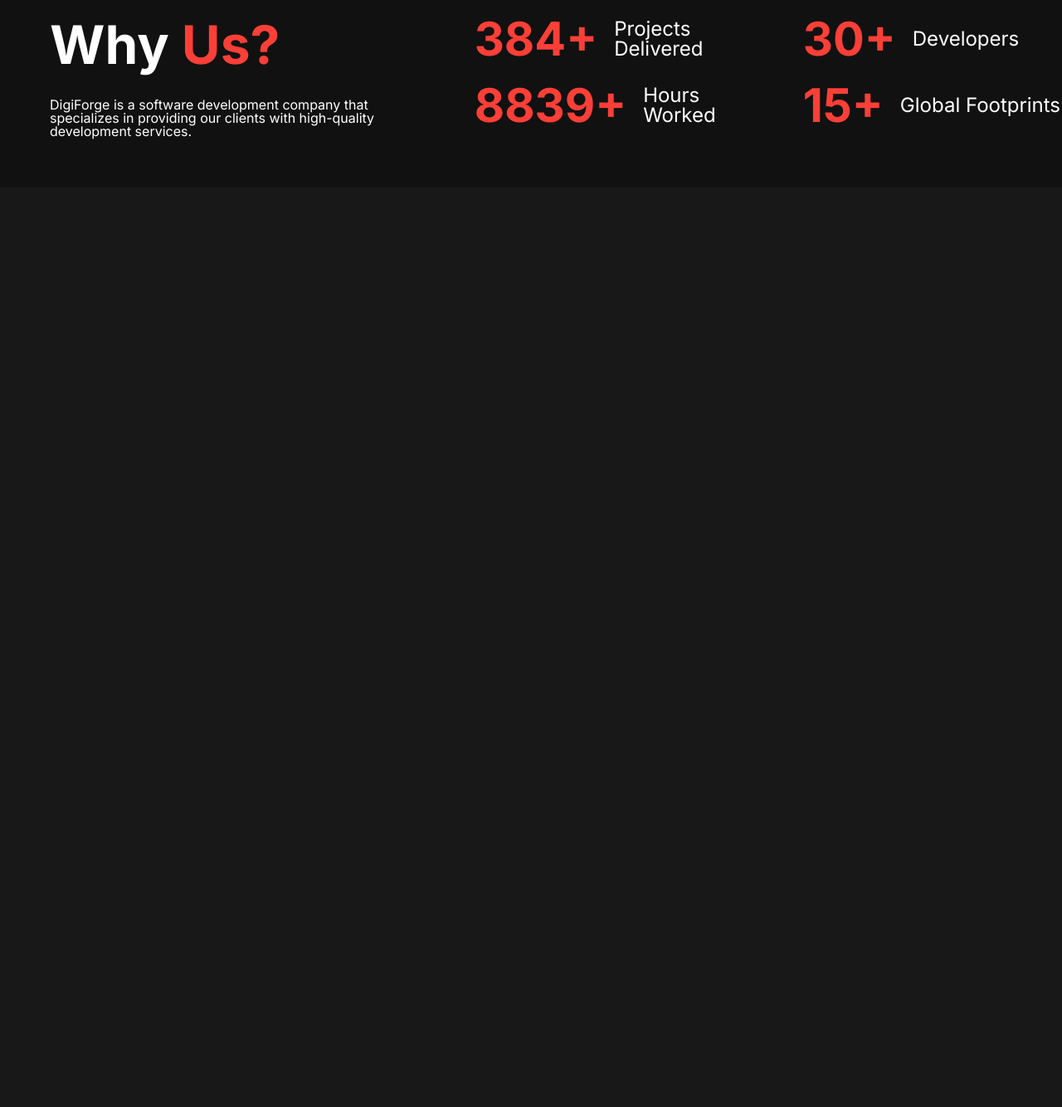
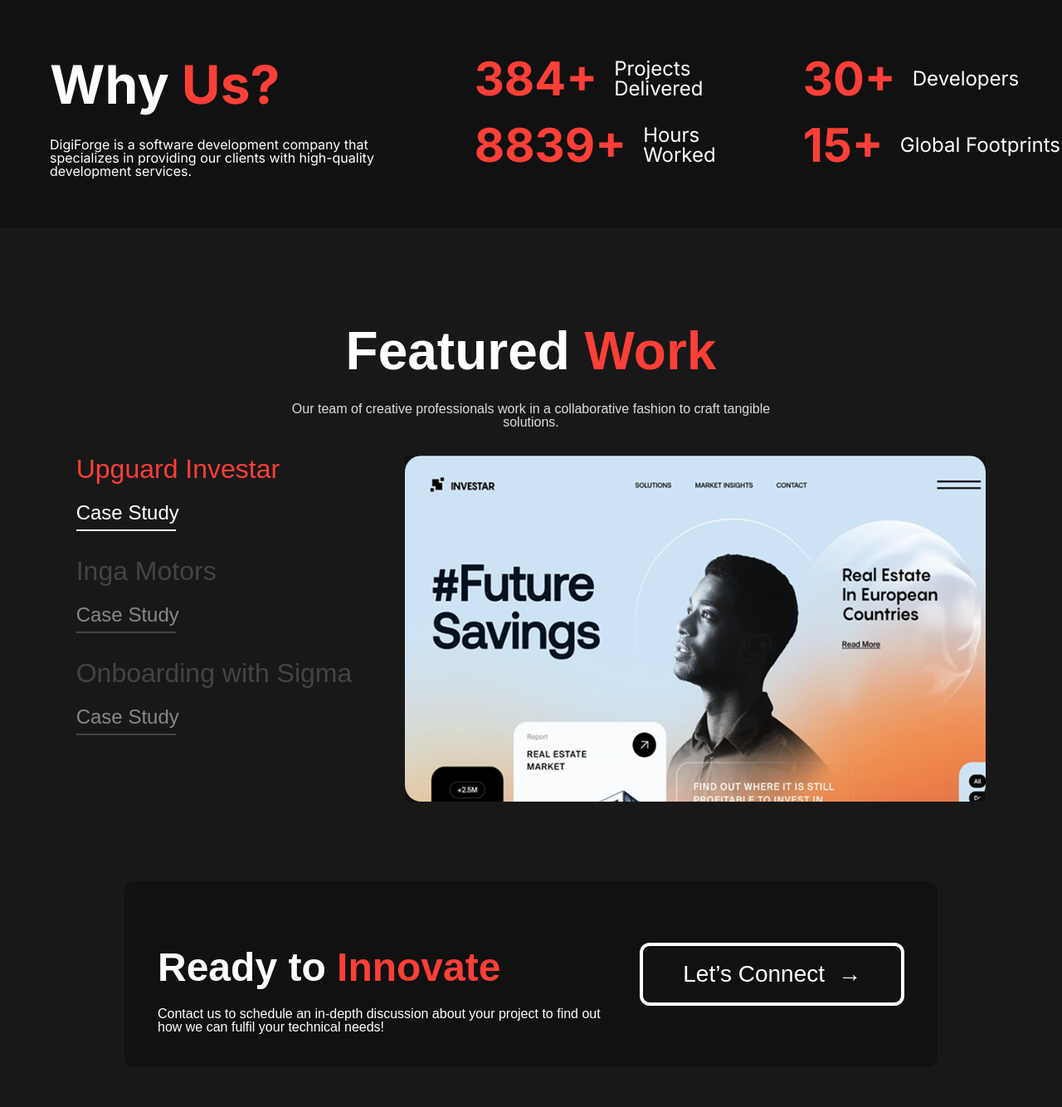
Before and after one commit to JoaoGElvas/DesafioAtena.io, a website: page index.html in a window 1280 px wide. Shown: the part 1404-2738 px from the top of the page at 83% size. Before the commit the page ends 1630 px from the top, so only its background shows below. Drawn offline with nearby package versions, Linux system fonts and the light colour scheme; files that its build step writes are made by us from their sources.

Commit message:
feat: add featured work section with interactivity and new styles

```diff
--- a/index.html
+++ b/index.html
@@ -54,6 +54,8 @@
           <img src="./assets/hero.png" alt="Hero Reference" />
         </div>
       </main>
+      <!-- Espaço entre botão e clientes -->
+      <div style="height: 48px"></div>
       <!-- Clients Bar Section -->
       <div class="clients-bar">
         <img src="./assets/logos/fiverr.png" alt="Fiverr" />
@@ -173,6 +175,59 @@
           </div>
         </div>
       </section>
+
+      <!-- Featured Work Section -->
+      <section class="featured-section">
+        <div class="featured-header">
+          <h2 class="featured-title">Featured <span>Work</span></h2>
+          <p class="featured-desc">
+            Our team of creative professionals work in a collaborative fashion
+            to craft tangible solutions.
+          </p>
+        </div>
+        <div class="featured-content">
+          <div class="featured-list">
+            <div class="featured-item active">
+              <span class="featured-item-title">Upguard Investar</span>
+              <span class="featured-item-type">Case Study</span>
+              <span class="featured-item-underline"></span>
+            </div>
+            <div class="featured-item">
+              <span class="featured-item-title">Inga Motors</span>
+              <span class="featured-item-type">Case Study</span>
+              <span class="featured-item-underline"></span>
+            </div>
+            <div class="featured-item">
+              <span class="featured-item-title">Onboarding with Sigma</span>
+              <span class="featured-item-type">Case Study</span>
+              <span class="featured-item-underline"></span>
+            </div>
+          </div>
+          <div class="featured-image">
+            <img
+              src="./assets/investar.png"
+              alt="Upguard Investar Case Study"
+            />
+          </div>
+        </div>
+      </section>
+
+      <!-- Ready to Innovate Section -->
+      <section class="ready-section">
+        <div class="ready-container">
+          <div class="ready-content">
+            <h2 class="ready-title">Ready to <span>Innovate</span></h2>
+            <p class="ready-desc">
+              Contact us to schedule an in-depth discussion about your project
+              to find out how we can fulfil your technical needs!
+            </p>
+          </div>
+          <button class="ready-btn">
+            Let’s Connect
+            <span style="font-size: 28px; line-height: 0">&rarr;</span>
+          </button>
+        </div>
+      </section>
     </div>
     <script src="./js/main.js"></script>
   </body>
--- a/js/main.js
+++ b/js/main.js
@@ -39,3 +39,35 @@
     btnTop.classList.remove("visible");
   }
 });
+
+// Featured Work interatividade
+const featuredItems = document.querySelectorAll(".featured-item");
+const featuredImage = document.querySelector(".featured-image img");
+const images = [
+  "./assets/investar.png",
+  "./assets/inga.jpg",
+  "./assets/sigma.jpg",
+];
+
+let activeIdx = 0;
+
+function setActive(idx) {
+  featuredItems.forEach((el, i) => {
+    if (i === idx) {
+      el.classList.add("active");
+    } else {
+      el.classList.remove("active");
+    }
+  });
+  featuredImage.src = images[idx];
+  activeIdx = idx;
+}
+
+featuredItems.forEach((item, idx) => {
+  item.addEventListener("click", () => {
+    setActive(idx);
+  });
+});
+
+// Inicializa o primeiro como ativo
+setActive(0);
--- /dev/null
+++ b/scss/_featured.scss
@@ -0,0 +1,192 @@
+.featured-item {
+  cursor: pointer;
+  transition: color 0.2s;
+}
+.featured-item:hover {
+  color: $main-red;
+}
+.featured-item:hover .featured-item-type {
+  color: $main-white;
+}
+.featured-item:hover .featured-item-underline {
+  background: $main-white;
+}
+.featured-item.active {
+  color: #444;
+}
+.featured-item.active .featured-item-type {
+  color: #888;
+}
+.featured-item.active .featured-item-underline {
+  background: #444;
+}
+.featured-content {
+  display: flex;
+  flex-direction: row;
+  justify-content: center;
+  align-items: flex-start;
+  gap: 64px;
+  width: 100%;
+  max-width: 1200px;
+  margin: 0 auto;
+  background-color: #181818;
+}
+.featured-list {
+  display: flex;
+  flex-direction: column;
+  gap: 32px;
+  min-width: 220px;
+}
+.featured-item {
+  color: #444;
+  font-family: "Poppins", Arial, sans-serif;
+  font-size: 32px;
+  font-weight: 600;
+  margin-bottom: 0;
+}
+.featured-item-title {
+  display: block;
+  font-family: "Poppins", Arial, sans-serif;
+  font-size: 32px;
+  font-weight: 500;
+  line-height: 100%;
+  letter-spacing: 0;
+  margin-bottom: 25px;
+}
+.featured-item-type {
+  display: block;
+  font-family: "Poppins", Arial, sans-serif;
+  font-size: 24px;
+  font-weight: 400;
+  line-height: 100%;
+  letter-spacing: 0;
+  color: #888;
+  margin-bottom: 8px;
+  opacity: 1;
+}
+.featured-item-underline {
+  display: block;
+  width: 120px;
+  height: 2px;
+  background: #444;
+  margin-top: 4px;
+}
+.featured-item.active {
+  color: $main-red;
+}
+.featured-item.active .featured-item-type {
+  color: $main-white;
+}
+.featured-item.active .featured-item-underline {
+  background: $main-white;
+}
+// Featured Work Section
+.featured-section {
+  width: 100%;
+  background: #181818;
+  padding: 64px 0 48px 0;
+  display: flex;
+  flex-direction: column;
+  align-items: center;
+}
+.featured-header {
+  text-align: center;
+  margin-bottom: 32px;
+  max-width: 600px;
+  margin-left: auto;
+  margin-right: auto;
+}
+.featured-title {
+  font-family: "Poppins", Arial, sans-serif;
+  font-size: 64px;
+  font-weight: 700;
+  color: $main-white;
+  line-height: 100%;
+  letter-spacing: 0;
+  margin-bottom: 30px;
+}
+.featured-title span {
+  color: $main-red;
+  font-weight: 700;
+}
+.featured-desc {
+  font-family: "Poppins", Arial, sans-serif;
+  font-size: 16px;
+  font-weight: 400;
+  color: $main-white;
+  opacity: 0.85;
+  margin-bottom: 0;
+  line-height: 100%;
+  letter-spacing: 0;
+  text-align: center;
+  vertical-align: middle;
+  max-width: 600px;
+  margin-left: auto;
+  margin-right: auto;
+}
+.featured-content {
+  display: flex;
+  flex-direction: row;
+  justify-content: center;
+  align-items: flex-start;
+  gap: 64px;
+  width: 100%;
+  max-width: 1200px;
+}
+.featured-list {
+  display: flex;
+  flex-direction: column;
+  justify-content: flex-start;
+  align-items: flex-start;
+  min-width: 320px;
+  gap: 32px;
+}
+.featured-title {
+  font-family: "Poppins", Arial, sans-serif;
+  font-size: 64px;
+  font-weight: 700;
+  color: $main-white;
+  line-height: 100%;
+  letter-spacing: 0;
+  text-align: center;
+}
+.featured-title span {
+  color: $main-red;
+  font-weight: 700;
+}
+.featured-desc {
+  font-family: "Poppins", Arial, sans-serif;
+  font-size: 16px;
+  font-weight: 400;
+  color: $main-white;
+  opacity: 0.85;
+  margin-bottom: 0;
+  line-height: 100%;
+  letter-spacing: 0;
+  text-align: center;
+  vertical-align: middle;
+}
+
+.featured-item-underline {
+  display: block;
+  width: 120px;
+  height: 2px;
+  background: #444;
+  margin-top: 4px;
+}
+.featured-item.active .featured-item-underline {
+  background: $main-white;
+}
+.featured-image {
+  display: flex;
+  align-items: center;
+  justify-content: center;
+  min-width: 500px;
+  max-width: 700px;
+  background: #111111;
+}
+.featured-image img {
+  width: 100%;
+  max-width: 700px;
+  border-radius: 20px;
+}
--- a/scss/_hero.scss
+++ b/scss/_hero.scss
@@ -73,8 +73,9 @@
   margin-top: 8px;
 }
 .hero-btn:hover {
-  background: $main-white;
-  color: $main-black;
+  background: $main-red;
+  color: $main-white;
+  border-color: $main-red;
 }
 .hero-btn span {
   margin-left: 8px;
--- /dev/null
+++ b/scss/_ready.scss
@@ -0,0 +1,83 @@
+// Ready to Innovate Section
+.ready-section {
+  width: 100%;
+  background: #181818;
+  padding: 48px 0;
+  display: flex;
+  justify-content: center;
+}
+.ready-container {
+  background: #111111;
+  border-radius: 12px;
+  width: 90%;
+  max-width: 900px;
+  margin: 0 auto;
+  display: flex;
+  align-items: center;
+  justify-content: space-between;
+  padding: 40px;
+  gap: 32px;
+}
+.ready-content {
+  flex: 1;
+}
+.ready-title {
+  font-family: "Poppins", Arial, sans-serif;
+  font-size: 48px;
+  font-weight: 700;
+  color: #fff;
+  margin-bottom: 24px;
+  line-height: 100%;
+  letter-spacing: 0;
+  text-align: left;
+}
+.ready-title span {
+  color: #fc3f37;
+}
+.ready-desc {
+  font-family: "Poppins", Arial, sans-serif;
+  font-size: 16px;
+  font-weight: 400;
+  color: #fff;
+  margin-bottom: 0;
+  line-height: 100%;
+  letter-spacing: 0;
+  vertical-align: middle;
+  text-align: left;
+}
+.ready-btn {
+  font-family: "Poppins", Arial, sans-serif;
+  font-size: 28px;
+  font-weight: 400;
+  color: #fff;
+  background: transparent;
+  border: 4px solid #fff;
+  border-radius: 12px;
+  padding: 18px 48px;
+  cursor: pointer;
+  transition: border-color 0.2s, color 0.2s;
+  display: flex;
+  align-items: center;
+  gap: 16px;
+}
+.ready-btn:hover {
+  border-color: #fc3f37;
+  color: #fc3f37;
+}
+@media (max-width: 900px) {
+  .ready-title {
+    font-size: 48px;
+  }
+  .ready-desc {
+    font-size: 18px;
+  }
+  .ready-btn {
+    font-size: 18px;
+    padding: 12px 24px;
+  }
+  .ready-container {
+    flex-direction: column;
+    align-items: flex-start;
+    padding: 32px 16px;
+  }
+}
--- a/scss/style.scss
+++ b/scss/style.scss
@@ -13,6 +13,8 @@
 @import "hero";
 @import "clients";
 @import "services";
+@import "featured";
+@import "ready";
 
 .hero-image img {
   max-width: 620px;
```
Also changed, not shown: assets/inga.jpg (added), assets/investar.png (added), assets/sigma.jpg (added).
